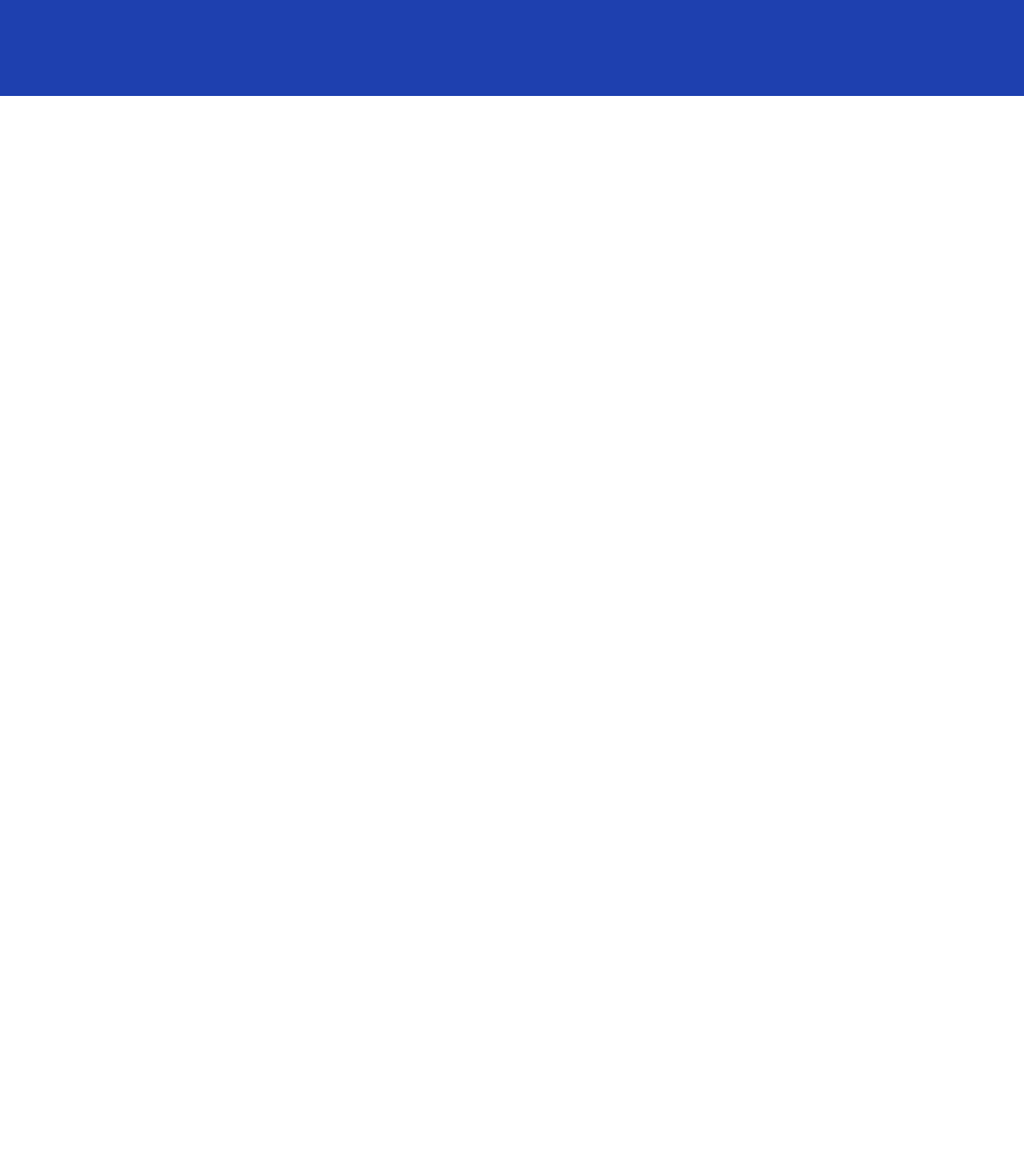
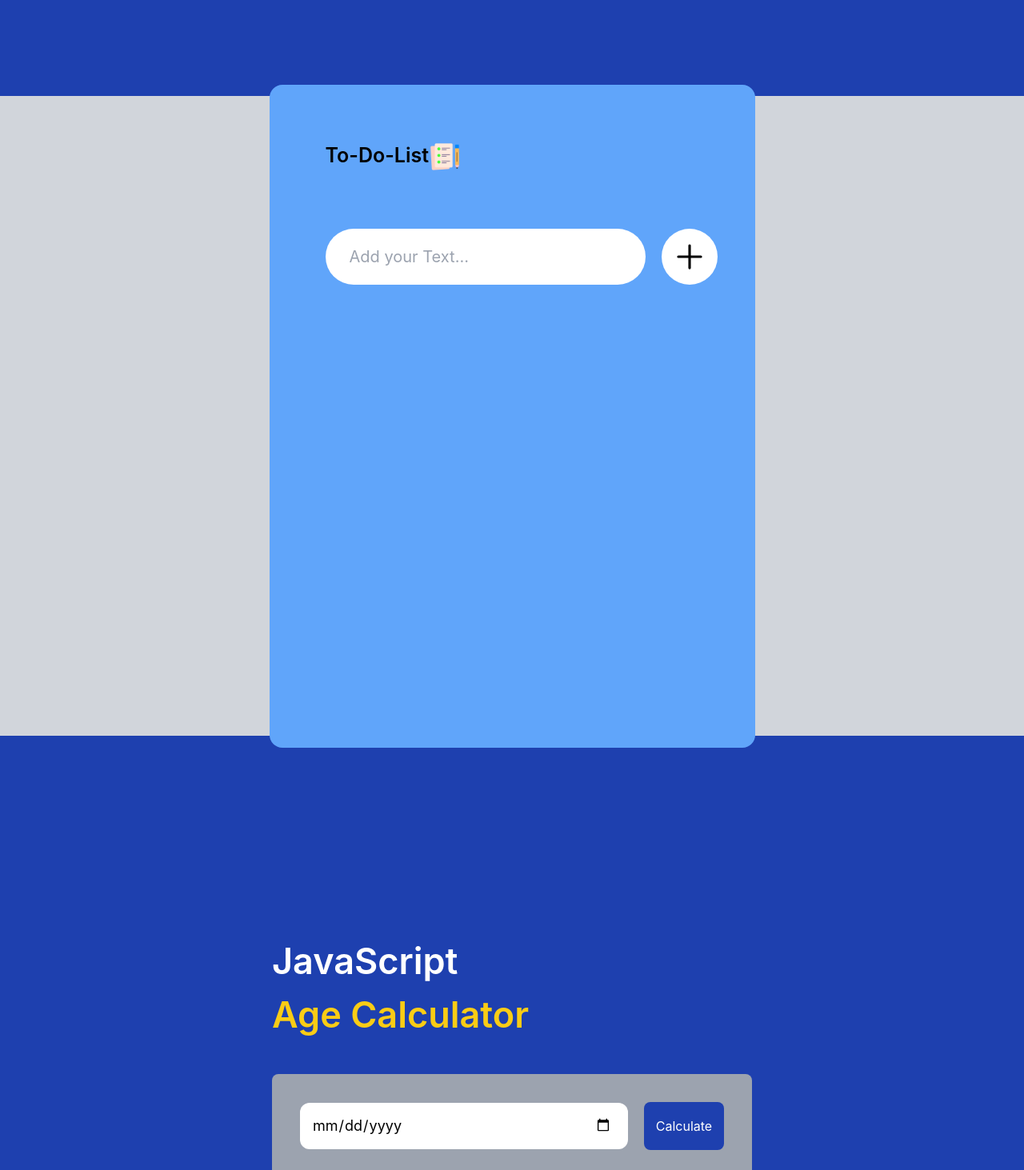
Before and after one commit to Numberdar4141/Weather-App, a React (Create React App) app: page / in a window 1280 px wide. Shown: the part 7080-8543 px from the top of the page at 80% size. Before the commit the page ends 7200 px from the top, so only its background shows below. Built offline with nearby package versions, Linux system fonts and the light colour scheme.

Commit message:
Add files via upload

```diff
--- a/src/App.js
+++ b/src/App.js
@@ -9,6 +9,8 @@ import PassStreng from './Component/PassStreng';
 import Minicalender from './Component/Minicalender';
 import Notfiy from './Component/Notfiy';
 import Popupnotif from './Component/Popupnotif';
+import Dolist from './Component/Dolist';
+import AgeCalcul from './Component/AgeCalcul';
 
 function App() {
 
@@ -23,7 +25,8 @@ function App() {
 <Minicalender/>
 <Notfiy/>
 <Popupnotif/>
-
+<Dolist/>
+<AgeCalcul/>
     </div>
   );
 }
--- /dev/null
+++ b/src/Component/AgeCalcul.jsx
@@ -0,0 +1,59 @@
+import React, { useState } from 'react';
+
+const AgeCalcul = () => {
+  const [age, setAge] = useState(null);
+
+  function calculateAge() {
+    let userinput = document.getElementById("date").value;
+    let birthdate = new Date(userinput);
+    let today = new Date();
+    let y1 = birthdate.getFullYear();
+    let m1 = birthdate.getMonth() + 1;
+    let d1 = birthdate.getDate();
+    let y2 = today.getFullYear();
+    let m2 = today.getMonth() + 1;
+    let d2 = today.getDate();
+
+    let ageYears = y2 - y1;
+    let ageMonths = m2 - m1;
+    let ageDays = d2 - d1;
+
+    if (ageMonths < 0 || (ageMonths === 0 && ageDays < 0)) {
+      ageYears--;
+      ageMonths += 12;
+    }
+
+    if (ageDays < 0) {
+      let prevMonth = new Date(y2, m2 - 1, 0);
+      ageDays = prevMonth.getDate() + ageDays;
+      ageMonths--;
+    }
+
+    setAge({ years: ageYears, months: ageMonths, days: ageDays });
+  }
+
+  return (
+    <div>
+      <div className='h-screen flex items-center justify-center bg-blue-800'>
+        <div className=' items-center'>
+          <h1 className='text-white text-[45px] font-semibold'>
+            JavaScript <br /> <span className='text-yellow-400'>Age Calculator</span>
+          </h1>
+          <div className='mt-[40px] p-[35px] w-[600px] rounded-lg bg-gray-400  flex   items-center  ' >
+
+            <input className=' flex-1 mr-[20px] pt-[14px]  text-[18px] rounded-xl p-[15px]  relative pr-[20px] border-0 outline-0 ' type="date" id='date' onClick={(e) => e.target.focus()} />
+            <button onClick={calculateAge} className='bg-blue-800 text-white h-[60px] rounded-lg w-[100px] ' >Calculate</button>
+          </div>
+          {age !== null && (
+            <div className='text-white mt-4'>
+              <p className='text-xl'>Your age is {age.years} years, {age.months} months, and {age.days} days.</p>
+            </div>
+          )}
+        </div>
+
+      </div>
+    </div>
+  )
+}
+
+export default AgeCalcul;
--- a/src/Component/Dolist.jsx
+++ b/src/Component/Dolist.jsx
@@ -1,57 +1,72 @@
-import React, { useState } from 'react'
-import i1 from "../Assests/icon.png"
+import React, { useState } from 'react';
+import i1 from "../Assests/icon.png";
 import { MdDeleteForever } from "react-icons/md";
 import { IoAdd } from "react-icons/io5";
 
+const Dolist = (props) => {
+  const [tasks, setTasks] = useState([]);
+  const [inputText, setInputText] = useState("");
 
-const Dolist = (props) => {
-    const items = props.data.map(
-        () => {
-            return <Dolist/>
+  const handleAddTask = () => {
+    if (inputText.trim() !== "") {
+      setTasks([...tasks, { text: inputText, done: false, timestamp: new Date().toLocaleTimeString() }]);
+      setInputText("");
     }
-    )
+  };
 
-    const [done,setDone] = useState(false);
+  const handleDeleteTask = (index) => {
+    const updatedTasks = [...tasks];
+    updatedTasks.splice(index, 1);
+    setTasks(updatedTasks);
+  };
+
+  const handleToggleTask = (index) => {
+    const updatedTasks = [...tasks];
+    updatedTasks[index].done = !updatedTasks[index].done;
+    setTasks(updatedTasks);
+  };
+
   return (
     <div className='h-screen flex items-center justify-center bg-gray-300'>
-
-    <div className=' w-[607px] h-[829px] bg-blue-400 rounded-2xl    '>
+      <div className='w-[607px] h-[829px] bg-blue-400 rounded-2xl'>
         <div className='flex text-[25px] mt-[70px] ml-[70px] font-semibold'>
           To-Do-List
-            <img src={i1}  className='w-[40px]' alt="" />
-            <div>
-
+          <img src={i1} className='w-[40px]' alt="" />
         </div>
-        </div>
-      <div className=' flex mt-[70px]  ml-[70px] '>
-        <input type="text"  className=' todo-input w-[400px] text-[20px] h-[70px]  p-[30px] rounded-full '  placeholder='Add your Text...'/>
-        <button className='w-[70px] h-[70px] ml-[20px] p-[10px] text-[50px] rounded-full bg-white'>
-     <IoAdd/>
-
+        <div className='flex mt-[70px] ml-[70px] '>
+          <input
+            type="text"
+            value={inputText}
+            onChange={(e) => setInputText(e.target.value)}
+            className='todo-input w-[400px] text-[20px] h-[70px]  p-[30px] rounded-full'
+            placeholder='Add your Text...'
+          />
+          <button
+            onClick={handleAddTask}
+            className='w-[70px] h-[70px] ml-[20px] p-[10px] text-[50px] rounded-full bg-white'
+          >
+            <IoAdd />
           </button>
         </div>
         <div>
-        <div onClick={()=> setDone(!done)} className={`  select-none text-[30px] font-medium justify-between flex w-full  cursor-pointer border-b p-3`}>
-            <div>
-                <span className='pr-2 text-[20px]'>
-10.30 A.M
-                </span>
-                <span className={`${done=== true ?'line-through':''}`}>
-{items}
-                </span>
+          {tasks.map((task, index) => (
+            <div
+              key={index}
+              className={`select-none text-[30px] font-medium justify-between flex w-full cursor-pointer border-b p-3`}
+            >
+              <div onClick={() => handleToggleTask(index)}>
+                <span className='pr-2 text-[20px]'>{task.timestamp}</span>
+                <span className= {  task.done ? "line-through" : ""  }>{task.text}</span>
               </div>
-            <div className='text-[40px]'><MdDeleteForever /></div>
-
-
-
+              <div className='text-[40px]' onClick={() => handleDeleteTask(index)}>
+                <MdDeleteForever className='text-red-600' />
               </div>
             </div>
+          ))}
+        </div>
+      </div>
+    </div>
+  );
+};
 
-      </div>
-
-    </div>
-
-  )
-}
-
-export default Dolist
+export default Dolist;
```
Lines whose indentation alone changed are shown as unchanged.
